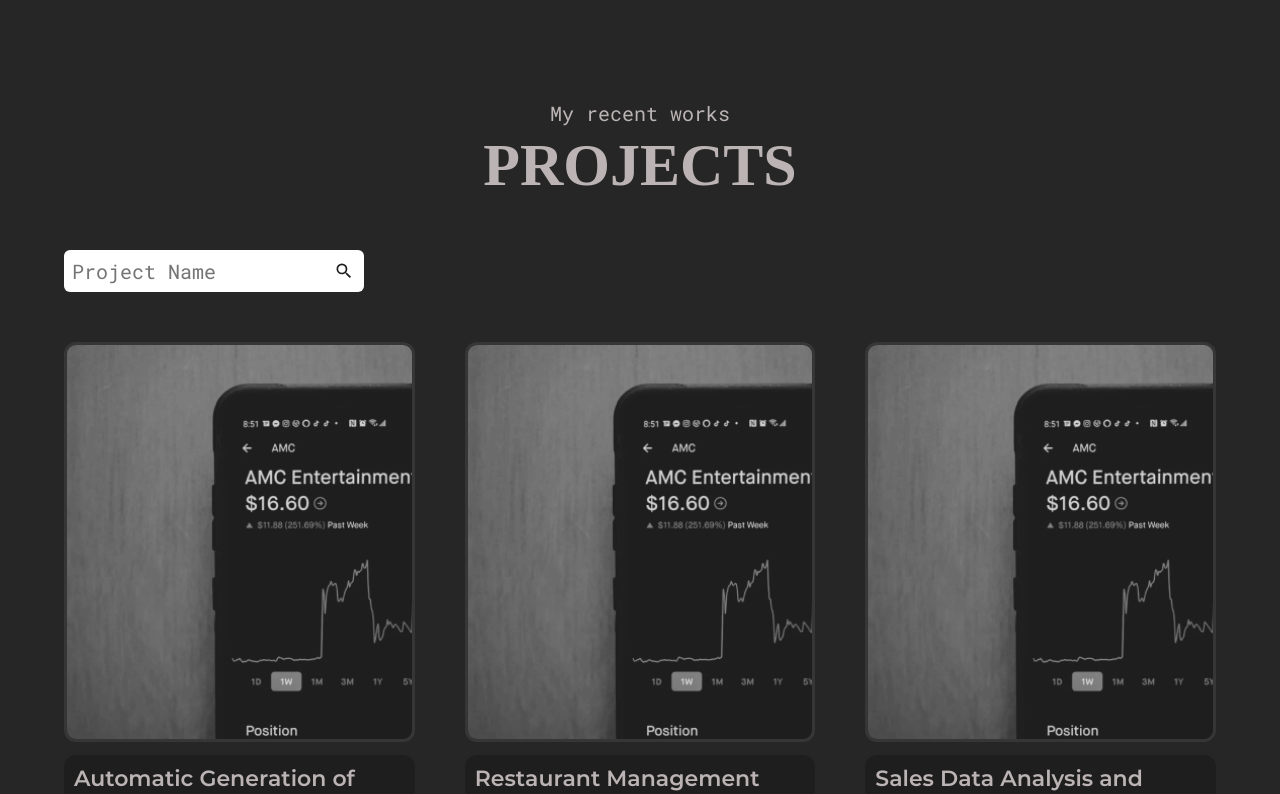
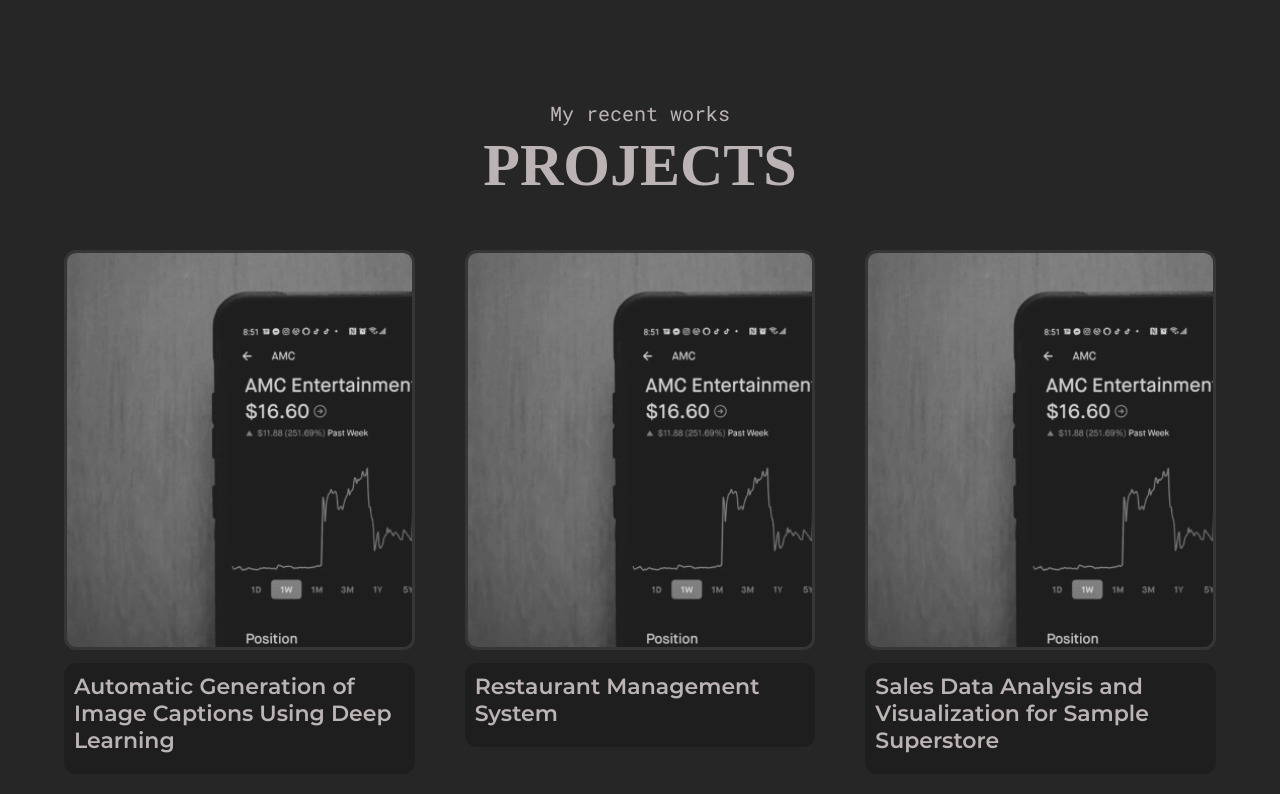
Before and after one commit to durgasaitejathota/durga-portfolio, a React (Create React App) app: page /projects in a window 1280 px wide. Shown: the top 794 px of the page. Built offline with nearby package versions, Linux system fonts and the light colour scheme; a web font is replaced by a local one.

Commit message:
Update Projects.js

```diff
--- a/src/pages/Projects.js
+++ b/src/pages/Projects.js
@@ -1,87 +1,27 @@
 import React, { useEffect, useState } from 'react';
 import styled from 'styled-components';
-import { MdSearch } from 'react-icons/md';
 import SectionTitle from '../components/SectionTitle';
 import ProjectsInfo from '../assets/data/projects';
 import ProjectItem from '../components/ProjectItem';
 
 const ProjectStyle = styled.div`
   padding: 10rem 0;
+
   .projects__allItems {
     display: grid;
     grid-template-columns: repeat(auto-fill, minmax(300px, 1fr));
     gap: 5rem;
     margin-top: 5rem;
   }
-  .projects__searchBar {
-    position: relative;
-    width: 300px;
-    margin-top: 5rem;
-  }
-  .projects__searchBar input {
-    width: 100%;
-    font-size: 2rem;
-    padding: 0.8rem;
-    color: var(--black);
-    border-radius: 6px;
-    outline: none;
-    border: none;
-  }
-  .projects__searchBar .searchIcon {
-    position: absolute;
-    width: 2rem;
-
-    right: 1rem;
-  }
-  .projects__searchBar .searchIcon path {
-    color: var(--deep-dark);
-  }
-  @media only screen and (max-width: 768px) {
-    .projects__searchBar,
-    .projects__searchBar form,
-    .projects__searchBar input {
-      width: 100%;
-    }
-  }
 `;
 
 export default function Projects() {
-  const [searchText, setSearchText] = useState('');
   const [projectsData, setProjectsData] = useState(ProjectsInfo);
-  useEffect(() => {
-    if (searchText === '') return;
-    setProjectsData(() =>
-      ProjectsInfo.filter((item) =>
-        item.name.toLowerCase().match(searchText.toLowerCase())
-      )
-    );
-  }, [searchText]);
-  const handleChange = (e) => {
-    e.preventDefault();
-    setSearchText(e.target.value);
-    if (!e.target.value.length > 0) {
-      setProjectsData(ProjectsInfo);
-    }
-  };
+
   return (
-    <>
     <ProjectStyle>
       <div className="container">
-          <SectionTitle
-            heading="Projects"
-            subheading="My recent works"
-          />
-          <div className="projects__searchBar">
-            <form>
-              <input
-                type="text"
-                value={searchText}
-                onChange={handleChange}
-                placeholder="Project Name"
-              />
-              <MdSearch className="searchIcon" />
-            </form>
-          </div>
+        <SectionTitle heading="Projects" subheading="My recent works" />
         <div className="projects__allItems">
           {projectsData.map((item) => (
             <ProjectItem
@@ -94,6 +34,5 @@ export default function Projects() {
         </div>
       </div>
     </ProjectStyle>
-    </>
   );
 }
```
Lines whose indentation alone changed are shown as unchanged.
